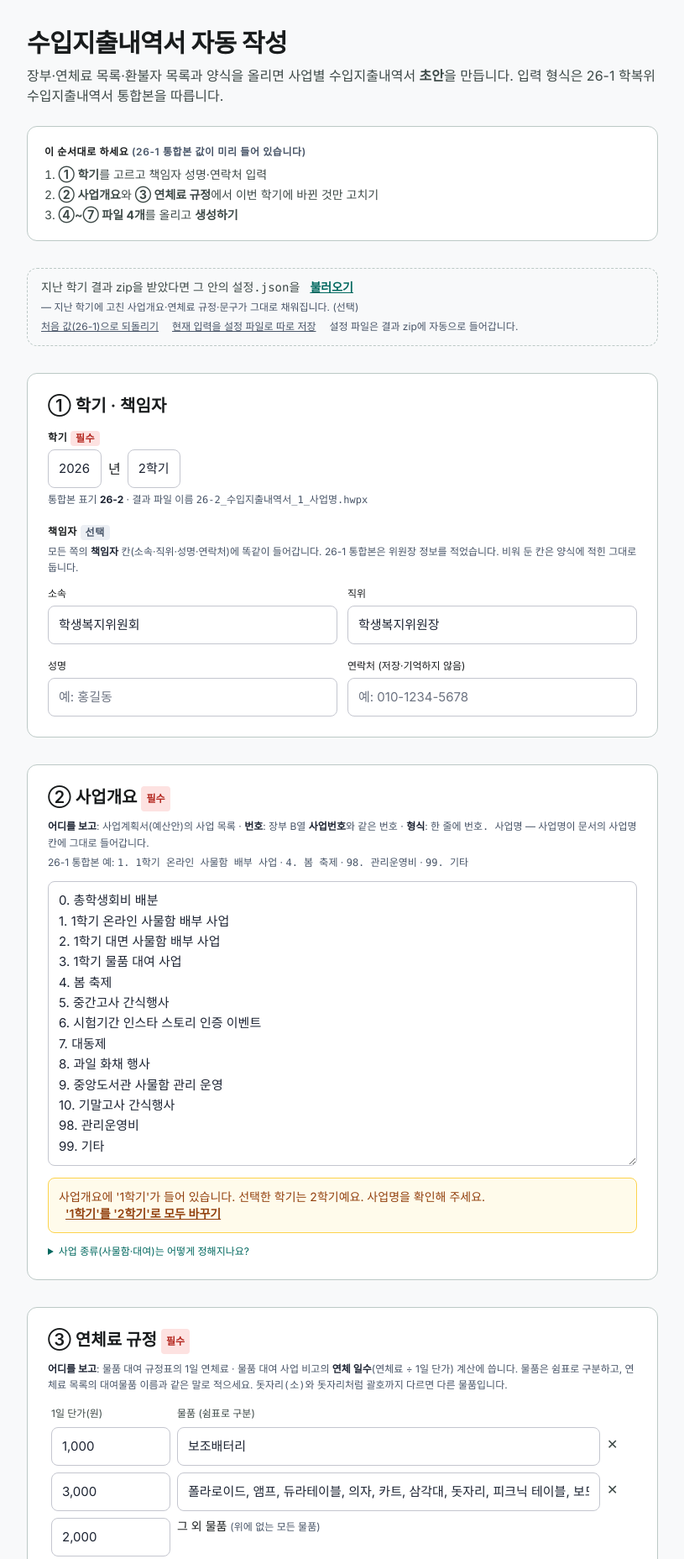
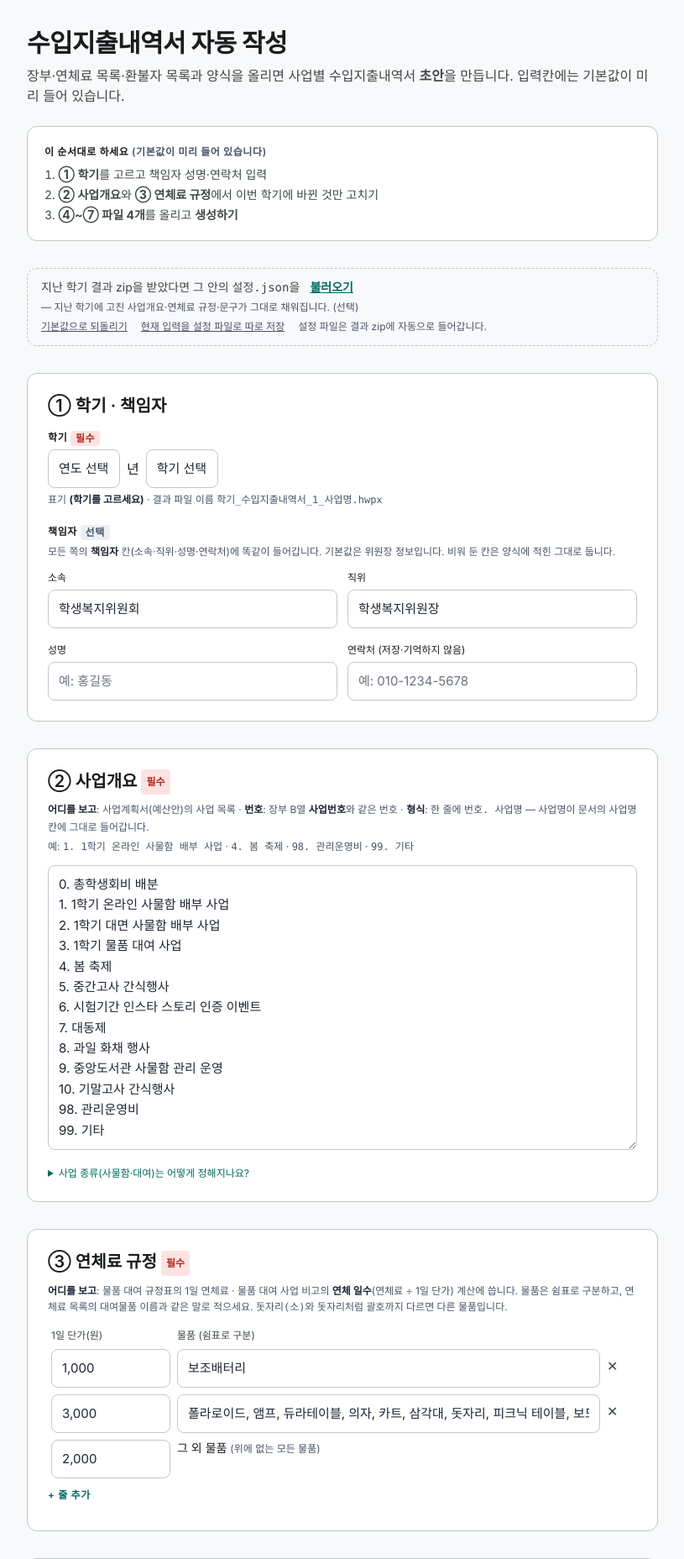
Before and after one commit to zanmang-lab/audit-income-expense, a FastAPI app: page / in a window 1280 px wide. Shown: the part 61-1917 px from the top of the page at 84% size, without its empty margins (232-1047 px from the left). Run offline with FastAPI, Linux system fonts and the light colour scheme; some libraries are stand-ins or nearby versions.

Commit message:
화면 문구 '26-1' → '기본값', 학기는 비워 두고 직접 고르게
- 학기 연도·학기 선택칸에 빈 선택지, 고르지 않으면 제출 막음
- '기본값으로 되돌리기'는 학기를 건드리지 않음
- 기본 설정(example_settings)의 학기명은 빈칸

Co-Authored-By: Claude Opus 5.5 <noreply@anthropic.com>
Claude-Session: https://claude.ai/code/session_01M2VmVWvEGeRBCgrU9Bi1YJ

```diff
--- a/web/app.py
+++ b/web/app.py
@@ -485,7 +485,7 @@ async def build(request: Request, preview_id: str) -> HTMLResponse:
 
 @app.get("/settings/example")
 async def settings_example() -> JSONResponse:
-    """26-1 통합본 형식의 예시 설정 — 첫 화면 '26-1 예시로 채우기'에서 쓴다."""
+    """기본값 설정 — 첫 화면 '기본값으로 되돌리기'에서 쓴다."""
     return JSONResponse(example_settings())
 
 
--- a/web/settings_file.py
+++ b/web/settings_file.py
@@ -89,7 +89,7 @@ def settings_to_json(settings: dict[str, Any]) -> str:
 
 
 def example_settings() -> dict[str, Any]:
-    """26-1 통합본 형식의 예시 설정 (개인정보 없음)."""
+    """기본값 설정 (개인정보 없음, 학기는 비움)."""
     from src.semester_config import DEFAULT_FILM_FEE_PER_SHEET, DEFAULT_LOCKER_DEPOSIT_REMARK
     from web.semester_inputs import EXAMPLE_AUTHOR, EXAMPLE_OVERDUE_RULES, EXAMPLE_OVERVIEW, EXAMPLE_SEMESTER
 
--- a/web/templates/index.html
+++ b/web/templates/index.html
@@ -23,12 +23,12 @@
       <h2 class="text-display font-display text-on-surface mb-2">수입지출내역서 자동 작성</h2>
       <p class="text-body-lg font-body-lg text-on-surface-variant">
         장부·연체료 목록·환불자 목록과 양식을 올리면 사업별 수입지출내역서 <strong>초안</strong>을 만듭니다.
-        입력 형식은 26-1 학복위 수입지출내역서 통합본을 따릅니다.
+        입력칸에는 기본값이 미리 들어 있습니다.
       </p>
     </section>
 
     <section class="bg-surface-container-lowest border border-outline-variant rounded-xl p-5 mb-8">
-      <p class="text-label-md font-label-md text-on-surface mb-2">이 순서대로 하세요 <span class="where">(26-1 통합본 값이 미리 들어 있습니다)</span></p>
+      <p class="text-label-md font-label-md text-on-surface mb-2">이 순서대로 하세요 <span class="where">(기본값이 미리 들어 있습니다)</span></p>
       <ol class="list-decimal list-inside text-body-md text-on-surface-variant space-y-1">
         <li><strong>① 학기</strong>를 고르고 책임자 성명·연락처 입력</li>
         <li><strong>② 사업개요</strong>와 <strong>③ 연체료 규정</strong>에서 이번 학기에 바뀐 것만 고치기</li>
@@ -47,7 +47,7 @@
           <span class="where">— 지난 학기에 고친 사업개요·연체료 규정·문구가 그대로 채워집니다. (선택)</span>
         </div>
         <div class="mt-1 flex flex-wrap gap-x-4 where">
-          <button type="button" id="example-btn" class="underline">처음 값(26-1)으로 되돌리기</button>
+          <button type="button" id="example-btn" class="underline">기본값으로 되돌리기</button>
           <button type="button" id="settings-save-btn" class="underline">현재 입력을 설정 파일로 따로 저장</button>
           <span>설정 파일은 결과 zip에 자동으로 들어갑니다.</span>
         </div>
@@ -62,20 +62,21 @@
         <div class="mt-4">
           <p class="text-label-md font-label-md">학기 <span class="chip chip-req">필수</span></p>
           <div class="mt-1 flex gap-2 items-center flex-wrap">
-            <select id="sem-year" class="field" style="width:auto"></select>
+            <select id="sem-year" class="field" style="width:auto"><option value="">연도 선택</option></select>
             <span>년</span>
             <select id="sem-term" class="field" style="width:auto">
+              <option value="">학기 선택</option>
               <option value="1">1학기</option>
               <option value="2">2학기</option>
             </select>
             <input type="hidden" name="semester_label" id="semester_label" data-remember>
           </div>
-          <p class="where mt-1">통합본 표기 <b id="sem-preview">26-1</b> · 결과 파일 이름 <code id="file-preview">26-1_수입지출내역서_1_사업명.hwpx</code></p>
+          <p class="where mt-1">표기 <b id="sem-preview">(학기를 고르세요)</b> · 결과 파일 이름 <code id="file-preview">학기_수입지출내역서_1_사업명.hwpx</code></p>
         </div>
 
         <div class="mt-5">
           <p class="text-label-md font-label-md">책임자 <span class="chip chip-opt">선택</span></p>
-          <p class="where mt-1">모든 쪽의 <b>책임자</b> 칸(소속·직위·성명·연락처)에 똑같이 들어갑니다. 26-1 통합본은 위원장 정보를 적었습니다. 비워 둔 칸은 양식에 적힌 그대로 둡니다.</p>
+          <p class="where mt-1">모든 쪽의 <b>책임자</b> 칸(소속·직위·성명·연락처)에 똑같이 들어갑니다. 기본값은 위원장 정보입니다. 비워 둔 칸은 양식에 적힌 그대로 둡니다.</p>
           <div class="mt-2 grid grid-cols-1 sm:grid-cols-2 gap-3">
             <label class="block"><span class="text-xs">소속</span>
               <input name="author_affiliation" data-remember class="field mt-1" value="{{ example_author['소속'] }}" placeholder="예: 학생복지위원회"></label>
@@ -99,7 +100,7 @@
           <b>어디를 보고</b>: 사업계획서(예산안)의 사업 목록 · <b>번호</b>: 장부 B열 <b>사업번호</b>와 같은 번호 ·
           <b>형식</b>: 한 줄에 <code>번호. 사업명</code> — 사업명이 문서의 사업명 칸에 그대로 들어갑니다.
         </p>
-        <p class="where mt-1">26-1 통합본 예: <code>1. 1학기 온라인 사물함 배부 사업</code> · <code>4. 봄 축제</code> · <code>98. 관리운영비</code> · <code>99. 기타</code></p>
+        <p class="where mt-1">예: <code>1. 1학기 온라인 사물함 배부 사업</code> · <code>4. 봄 축제</code> · <code>98. 관리운영비</code> · <code>99. 기타</code></p>
         <textarea id="business_overview" name="business_overview" required rows="13"
           class="field mt-3 leading-relaxed">{{ default_overview }}</textarea>
         <div id="term-warning" class="hidden mt-2 p-3 rounded-lg bg-[#FFFBEB] border border-[#FCD34D] text-body-md text-[#92400E]">
@@ -154,7 +155,7 @@
       <!-- ⑤ 장부 -->
       <div class="bg-surface-container-lowest border border-outline-variant p-6 rounded-xl">
         <label for="ledger" class="text-headline-md font-headline-md text-on-surface block mb-2">⑤ 장부 (.xlsx) <span class="chip chip-req">필수</span></label>
-        <p class="where mb-3"><b>무엇을</b>: 학복위 엑셀 장부(예: 26-1 학복위 엑셀장부 공유용). 장부의 <b>개요(G열)가 문서의 내용 칸</b>이 되니 통합본에 쓸 문구로 적어 두면 고칠 일이 줄어듭니다.</p>
+        <p class="where mb-3"><b>무엇을</b>: 학복위 엑셀 장부(예: 학복위 엑셀장부 공유용). 장부의 <b>개요(G열)가 문서의 내용 칸</b>이 되니 통합본에 쓸 문구로 적어 두면 고칠 일이 줄어듭니다.</p>
         {{ file_zone_compact("ledger", "ledger", ".xlsx", "table_view", "엑셀 파일을 선택하세요") }}
         {{ examples.ledger | safe }}
       </div>
@@ -182,14 +183,14 @@
           <span class="text-headline-md font-headline-md text-on-surface">기타 문구 <span class="chip chip-opt">바뀐 경우에만</span></span>
           <span class="material-symbols-outlined text-on-surface-variant transition-transform group-open:rotate-180">expand_more</span>
         </summary>
-        <p class="where mt-2">26-1 통합본 값이 들어 있습니다. 대여비나 필름 가격이 바뀐 학기에만 고치세요.</p>
+        <p class="where mt-2">기본값이 들어 있습니다. 대여비나 필름 가격이 바뀐 학기에만 고치세요.</p>
         <label class="block mt-4"><span class="text-label-md">사물함 비고 첫 줄</span>
           <textarea name="locker_deposit_remark" data-remember rows="2" class="field mt-1">{{ default_locker_remark }}</textarea>
-          <span class="where">사물함 사업 입금·환불 쪽 비고 첫 줄. 26-1: <code>전자사물함은 대여비 4,000원, 일반사물함은 대여비 2,000원</code></span>
+          <span class="where">사물함 사업 입금·환불 쪽 비고 첫 줄. 기본값: <code>전자사물함은 대여비 4,000원, 일반사물함은 대여비 2,000원</code></span>
         </label>
         <label class="block mt-4"><span class="text-label-md">폴라로이드 필름 1장 가격(원)</span>
           <input name="film_fee_per_sheet" data-remember inputmode="numeric" value="{{ default_film_fee }}" class="field mt-1" style="max-width:200px">
-          <span class="where block">필름값 금액 ÷ 이 가격 = 필름 장수. 26-1: 1,000</span>
+          <span class="where block">필름값 금액 ÷ 이 가격 = 필름 장수. 기본값: 1,000</span>
         </label>
       </details>
 
@@ -200,7 +201,7 @@
           <span class="material-symbols-outlined text-on-surface-variant transition-transform group-open:rotate-180">expand_more</span>
         </summary>
         <p class="where mt-2">
-          비고 문장의 말투(26-1 통합본 문장), 환불 사유 표현 등입니다. 평소에는 열지 않아도 됩니다.
+          비고 문장의 말투, 환불 사유 표현 등입니다. 평소에는 열지 않아도 됩니다.
           문장을 바꿔야 할 때만 고치고, 문장 틀의 <code>{중괄호}</code> 칸은 그대로 두세요.
         </p>
         <textarea id="rules_json" name="rules_json" data-remember spellcheck="false"
@@ -268,13 +269,12 @@
     const byName = (n) => document.querySelector(`[name="${n}"]`);
     const DEFAULT_RULES_TEXT = {{ default_rules_json | tojson }};
 
-    // ── ① 학기: 26-1 통합본처럼 'YY-N' ──
+    // ── ① 학기: 'YY-N' (예: 26-2). 기본으로 비워 두고 사용자가 고른다 ──
     const yearSel = document.getElementById('sem-year');
     const termSel = document.getElementById('sem-term');
     const semInput = document.getElementById('semester_label');
     const now = new Date();
     const thisYY = now.getFullYear() % 100;
-    const thisTerm = now.getMonth() + 1 >= 8 ? '2' : '1';
     for (let y = thisYY - 2; y <= thisYY + 2; y++) {
       const o = document.createElement('option');
       o.value = String(y).padStart(2, '0'); o.textContent = '20' + o.value;
@@ -292,14 +292,13 @@
       return true;
     }
     function updateSemester() {
-      const label = `${yearSel.value}-${termSel.value}`;
+      const ok = yearSel.value && termSel.value;
+      const label = ok ? `${yearSel.value}-${termSel.value}` : '';
       semInput.value = label;
-      document.getElementById('sem-preview').textContent = label;
-      document.getElementById('file-preview').textContent = `${label}_수입지출내역서_1_사업명.hwpx`;
+      document.getElementById('sem-preview').textContent = ok ? label : '(학기를 고르세요)';
+      document.getElementById('file-preview').textContent = `${ok ? label : '학기'}_수입지출내역서_1_사업명.hwpx`;
       checkTerm();
     }
-    yearSel.value = String(thisYY).padStart(2, '0');
-    termSel.value = thisTerm;
     yearSel.addEventListener('change', updateSemester);
     termSel.addEventListener('change', updateSemester);
 
@@ -309,7 +308,7 @@
       const box = document.getElementById('term-warning');
       if (!box || !overview) return;
       const term = termSel.value, other = term === '1' ? '2' : '1';
-      if (overview.value.includes(`${other}학기`)) {
+      if (term && overview.value.includes(`${other}학기`)) {
         document.getElementById('term-warning-text').textContent =
           `사업개요에 '${other}학기'가 들어 있습니다. 선택한 학기는 ${term}학기예요. 사업명을 확인해 주세요.`;
         const btn = document.getElementById('term-fix-btn');
@@ -376,7 +375,7 @@
       try {
         const v = JSON.parse(el.value || '{}');
         if (typeof v !== 'object' || v === null || Array.isArray(v)) throw new Error('{ } 로 감싼 형태여야 합니다');
-        rulesStatus.textContent = el.value.trim() === DEFAULT_RULES_TEXT.trim() ? '기본 규칙(26-1 통합본 문장)을 사용합니다.' : '바꾼 규칙을 사용합니다.';
+        rulesStatus.textContent = el.value.trim() === DEFAULT_RULES_TEXT.trim() ? '기본 규칙을 사용합니다.' : '바꾼 규칙을 사용합니다.';
         rulesStatus.style.color = '';
         return true;
       } catch (err) {
@@ -416,8 +415,7 @@
       try {
         const r = await fetch('/settings/example');
         const n = applySettings(await r.json());
-        setSemester(`${thisYY}-${thisTerm}`);  // 학기는 지금 학기로
-        showStatus(`처음 값(26-1 통합본)으로 되돌렸습니다. 학기는 지금 학기(${semInput.value})로 골랐습니다.`, false);
+        showStatus('기본값으로 되돌렸습니다. 학기는 그대로 두었습니다.', false);
       } catch (err) { showStatus('예시를 불러오지 못했습니다: ' + err.message, true); }
     });
     document.getElementById('settings-load-btn').addEventListener('click', () => document.getElementById('settings-file').click());
@@ -482,7 +480,8 @@
       const hint = document.getElementById('submit-hint');
       syncRules();
       let problem = '';
-      if (!validateRules()) problem = '관리자용 비고 문장 규칙의 형식이 잘못되었습니다.';
+      if (!semInput.value) problem = '① 학기(연도·학기)를 골라 주세요.';
+      else if (!validateRules()) problem = '관리자용 비고 문장 규칙의 형식이 잘못되었습니다.';
       else if (!rulesText.value.trim()) problem = '③ 연체료 규정에 1일 단가를 하나 이상 적어 주세요.';
       if (problem) {
         e.preventDefault();
```
Also changed, not shown: tests/test_auto_notice.py (+1 -1 lines), web/semester_inputs.py (+4 -4 lines), README.md.
